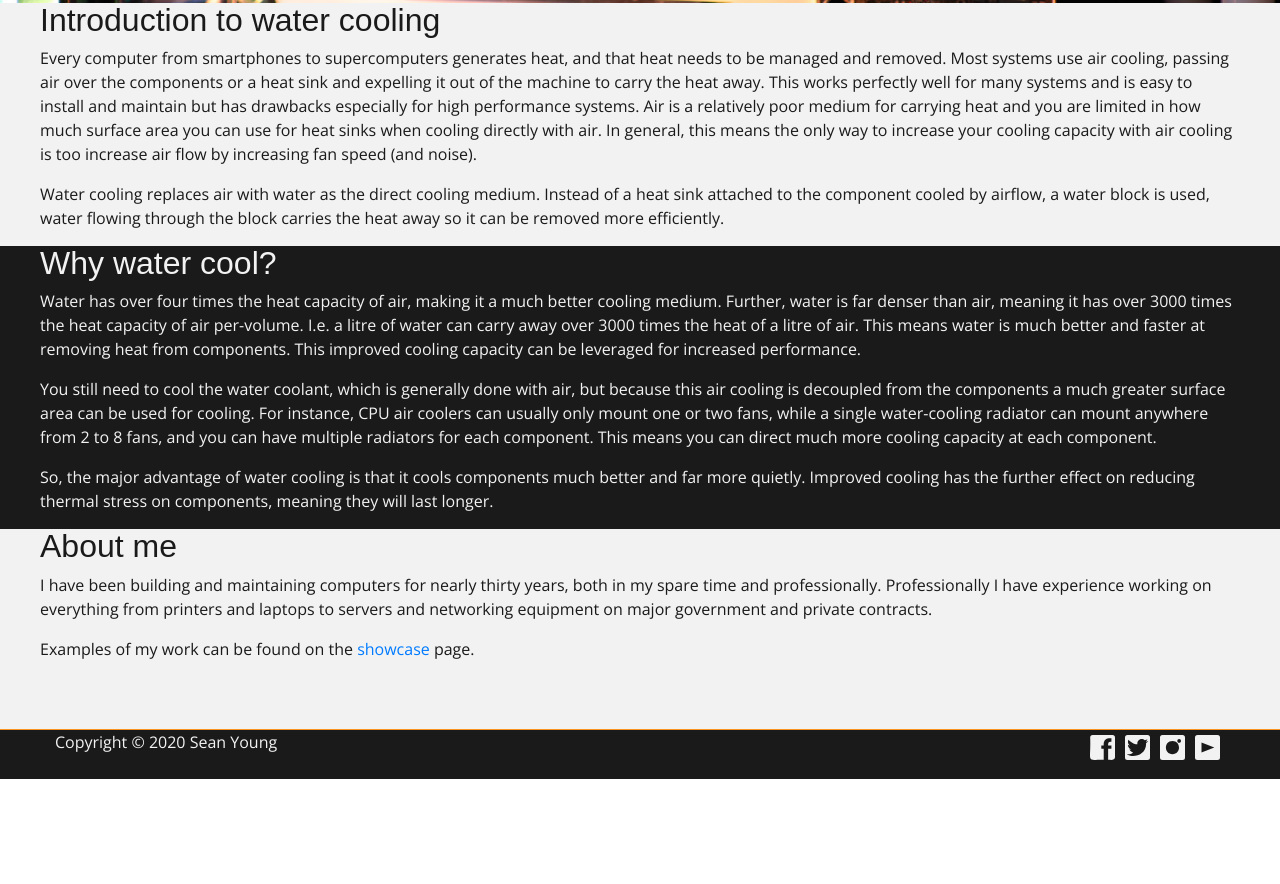
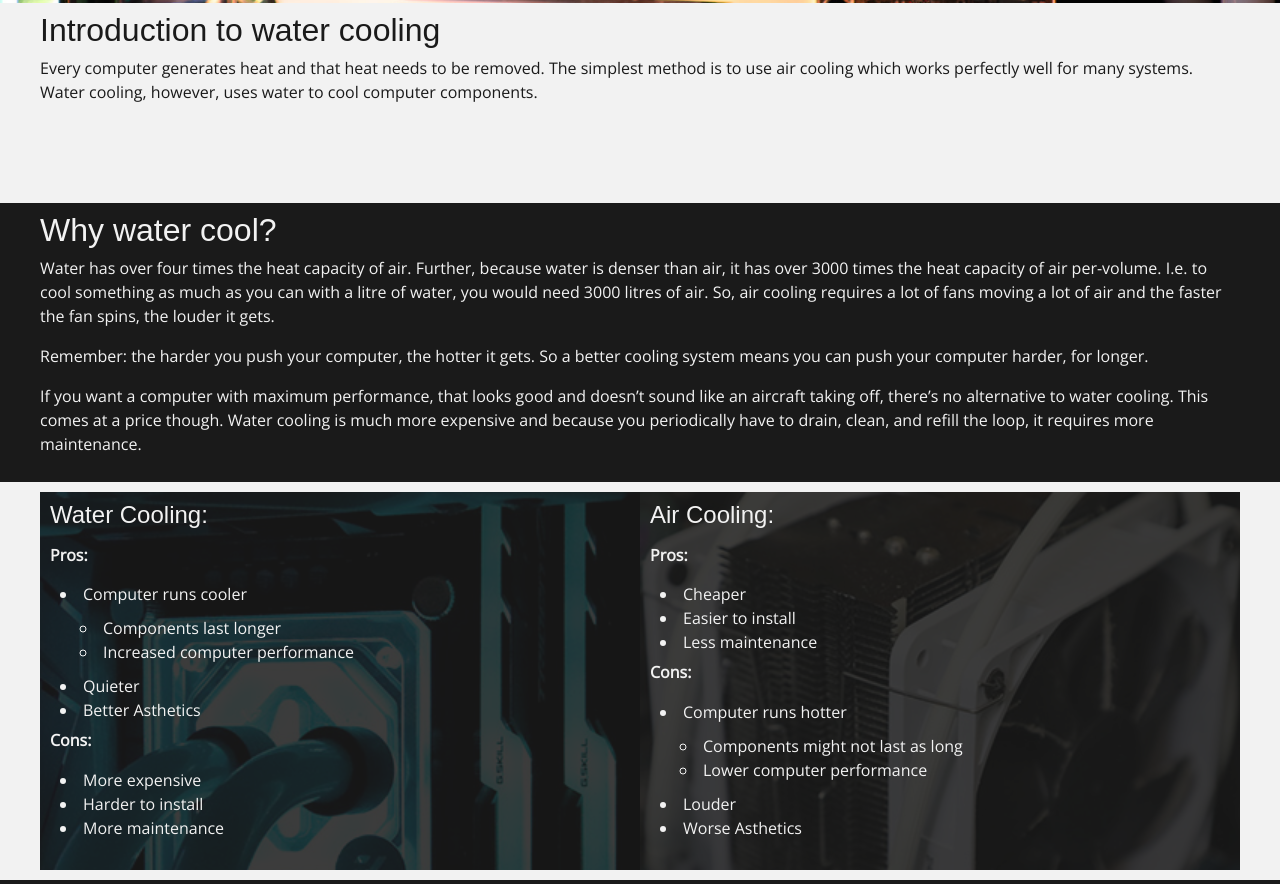
Before and after one commit to seanyoung247/HTML-First-Milestone-Project, a plain HTML site: page index.html in a window 1280 px wide. Shown: the part 797-1681 px from the top of the page. Before the commit the page ends 1576 px from the top, so only its background shows below. Drawn offline with nearby package versions, Linux system fonts and the light colour scheme; a web font is replaced by a local one.

Commit message:
release candidate 1
Added images for index.html.

Finalised homepage content.

Made home page call to action outlines thicker

Finalised styles in style.css

Converted design document (Design.docx) to pdf (design.doc).

Ran full site test.

Fixed bug with Gecko showcase layout (quicklook and description sections swapping places below sm breakpoint).

Fixed minor visual issues in all pages found during testing.

Completed README.md

```diff
--- a/assets/css/style.css
+++ b/assets/css/style.css
@@ -4,9 +4,10 @@
 
 
 /*
- * TODO:
- *		 Add default font settings.
- *		 Add expand/collapse icon to accordian.
+ * Possible changes/improvements:
+ *		 Add expand/collapse icon to showcase as it may not be
+ *			obvious what the user has to click on to expand content accordian.
+ *
  *       Global scaling of elements on really small screens?
  */
 
@@ -23,6 +24,7 @@
     --dark-color: #1a1a1a;
     --light-trans: rgba(242,242,242,0.85);  /*f2f2f2d8*/
     --dark-trans: rgba(26,26,26,0.85);      /*1a1a1ad8*/
+	--dark-trans-hint: rgba(26,26,26,0.25);
 	--accent-color: #f7931e;
 	--accent-trans: rgba(247,147,30,0.85);	/*f7931ed8*/
 
@@ -47,6 +49,9 @@ body {
 h1, h2, h3, h4, h5 {
 	font-family: 'Aldrich', sans-serif;
 }
+h6 {
+	font-weight: bold;
+}
 
  /* Prevents content getting too wide while remaining fluid below 1200px.
     I prefer this behaviour to the container class */
@@ -64,6 +69,14 @@ h1, h2, h3, h4, h5 {
          1px -1px 0 var(--dark-color),
         -1px  1px 0 var(--dark-color),
          1px  1px 0 var(--dark-color);
+}
+
+.thick-outline-text {
+	text-shadow:
+        -2px -2px 0 var(--dark-color),
+         2px -2px 0 var(--dark-color),
+        -2px  2px 0 var(--dark-color),
+         2px  2px 0 var(--dark-color);
 }
 
  /*
@@ -108,6 +121,7 @@ h1, h2, h3, h4, h5 {
     height: 25px;
 }
 
+ /* Themes the hamburger icon SVG */
 .nav-menu_icon_line {
     fill: none;
     stroke: var(--light-color);
@@ -137,6 +151,7 @@ h1, h2, h3, h4, h5 {
     background-color: var(--dark-color);
 }
 
+ /* might be able to achieve this with nth-child selector */
 #nav-item-first {
     border-top: 1px;
     border-bottom: 1px;
@@ -161,7 +176,6 @@ h1, h2, h3, h4, h5 {
  /* hero-content-wrapper stretches to fill page with a flex wrapper.
  	Child elements can then be configured to fill available space or stay
 	at bottom of the page etc.*/
-
 .hero-content-wrapper {
 	display: flex;
 	flex-direction: column;
@@ -184,8 +198,8 @@ h1, h2, h3, h4, h5 {
     background-size: cover;
 }
 
- /* if the page is going to have content below the hero image not just floated over this class pushes it
- 	to full height. If used the footer will be below the bottom of the screen so the page will always scroll */
+ /* if the page is going to have content below the hero image not just floated over, this class ensures it
+ 	dispalys full height. If used the footer will be below the bottom of the screen so the page will always scroll */
 .full-vh {
 	height: 100vh;
 }
@@ -194,6 +208,7 @@ h1, h2, h3, h4, h5 {
     min-height: 200px;
     background-color: var(--light-color);
     color: var(--dark-color);
+	padding: 10px;
 }
 
  /* If site-content-sections are children of site-content-list they will
@@ -205,6 +220,18 @@ h1, h2, h3, h4, h5 {
 .site-content-list .site-content-section:nth-child(even){
     background-color: var(--dark-color);
     color: var(--light-color);
+}
+
+.site-link {
+	color: var(--accent-color);
+}
+
+.site-link:hover {
+	color: var(--dark-color);
+	background-color: var(--accent-color);
+	text-decoration: none;
+
+	border-radius: 0.25em;
 }
 
  /*
@@ -235,7 +262,7 @@ h1, h2, h3, h4, h5 {
     overflow: hidden;
     margin: 0;
 }
- /*makes the list horizontal*/
+ /* makes the list horizontal */
 .media-icons-list li {
     float: left;
     padding: 5px;
@@ -269,7 +296,7 @@ h1, h2, h3, h4, h5 {
 }
 
  /* Child path needs to be styled, but hover event needs to be on the icon's container.
-        Otherwise hover won't work on blank part of path. */
+        Otherwise hover won't work on the blank part of path. */
 .sm-facebook_icon:hover .facebook_icon {
     fill: var(--facebook-color);
 }
@@ -312,7 +339,8 @@ h1, h2, h3, h4, h5 {
 	font-size: 200%;
 	margin: 0.5em 0;
 
-	/* If uncommented the callout title a lozenge shaped background */
+	/* If uncommented the callout title will have a
+	   lozenge shaped background */
 	/*background-color: var(--dark-trans);
 	border-radius: 1em;
 	padding: 0.25em 0.5em;*/
@@ -356,6 +384,43 @@ h1, h2, h3, h4, h5 {
 .callout-link:hover {
 	text-decoration: none;
 	color: var(--accent-color);
+	background: none;
+}
+
+#watercool-pro-con {
+	color: var(--light-color);
+	background: url("../images/index/waterblock.jpg") no-repeat;
+	background-size: cover;
+	padding: 0;
+}
+#aircool-pro-con {
+	color: var(--light-color);
+	background: url("../images/index/aircooler.jpg") no-repeat;
+	background-size: cover;
+	padding: 0;
+}
+
+.opaque-overlay {
+	background-color: var(--dark-trans);
+	padding: 10px;
+}
+
+.site-pro-con-list {
+	list-style-type: none;
+	list-style-position: inside;
+
+	margin: 0;
+	padding: 10px 0;
+}
+
+.site-pro-con-list ul li {
+	margin-left: 10px;
+	list-style-type: disc;
+}
+
+.site-pro-con-list ul ul li {
+	margin-left: 20px;
+	list-style-type: circle;
 }
 
  /*
@@ -536,6 +601,11 @@ h1, h2, h3, h4, h5 {
         -1px  1px 0 var(--dark-color),
          1px  1px 0 var(--dark-color);
 }
+
+.carousel-control-prev:hover,
+.carousel-control-next:hover {
+	background-color: var(--dark-trans-hint);
+}
  /*
   * Contact Page
   */
--- a/index.html
+++ b/index.html
@@ -60,10 +60,10 @@
             <div class="col-12 full-vh site-hero-image">
 				<div class="hero-content-wrapper content-pane">
 					<div class="callout-wrapper">
-						<h1 class="callout-title outline-text">Custom water-cooled PCs built and upgraded.</h1>
+						<h1 class="callout-title thick-outline-text">Custom water-cooled PCs built and upgraded.</h1>
 						<hr class="callout-rule">
-						<h3 class="callout-action-title outline-text">Got a project?</h3>
-						<a class="callout-button" href="contact.html">Contact Me</a>
+						<h3 class="callout-action-title thick-outline-text">Got a project?</h3>
+						<a class="callout-button" href="contact.html">Contact me</a>
 						<a class="callout-link outline-text" href="#water-cooling-intro">or read more:</a>
 					</div>
 				</div>
@@ -73,34 +73,93 @@
             <div id="water-cooling-intro" class="col-12 site-content-section">
                 <div class="content-pane">
                     <h2>Introduction to water cooling</h2>
-                    <p>Every computer from smartphones to supercomputers generates heat, and that heat needs to be managed and removed.
-						Most systems use air cooling, passing air over the components or a heat sink and expelling it out of the machine to carry the heat away.
-						This works perfectly well for many systems and is easy to install and maintain but has drawbacks especially for high performance systems.
-						Air is a relatively poor medium for carrying heat and you are limited in how much surface area you can use for heat sinks when cooling directly with air.
-						In general, this means the only way to increase your cooling capacity with air cooling is too increase air flow by increasing fan speed (and noise).</p>
-                    <p>Water cooling replaces air with water as the direct cooling medium. Instead of a heat sink attached to the component cooled by airflow, a water block
-						is used, water flowing through the block carries the heat away so it can be removed more efficiently.</p>
+                    <p> Every computer generates heat and that heat needs to be removed. The simplest method is to use air cooling
+						which works perfectly well for many systems. Water cooling, however, uses water to cool computer components. </p>
                 </div>
             </div>
             <div id="why-watercool" class="col-12 site-content-section">
                 <div class="content-pane">
                     <h2>Why water cool?</h2>
-                    <p>Water has over four times the heat capacity of air, making it a much better cooling medium. Further, water is far denser than air, meaning it has over
-						3000 times the heat capacity of air per-volume. I.e. a litre of water can carry away over 3000 times the heat of a litre of air. This means water
-						is much better and faster at removing heat from components. This improved cooling capacity can be leveraged for increased performance.</p>
-                    <p>You still need to cool the water coolant, which is generally done with air, but because this air cooling is decoupled from the components a much greater
-						surface area can be used for cooling. For instance, CPU air coolers can usually only mount one or two fans, while a single water-cooling radiator can
-						mount anywhere from 2 to 8 fans, and you can have multiple radiators for each component. This means you can direct much more cooling capacity at each component.</p>
-                    <p>So, the major advantage of water cooling is that it cools components much better and far more quietly. Improved cooling has the further effect on reducing
-						thermal stress on components, meaning they will last longer.</p>
-                </div>
+                    <p> Water has over four times the heat capacity of air. Further, because water is denser than air, it has over
+						3000 times the heat capacity of air per-volume. I.e. to cool something as much as you can with a litre of water,
+						you would need 3000 litres of air. So, air cooling requires a lot of fans moving a lot of air and the faster the
+						fan spins, the louder it gets. </p>
+					<p> Remember: the harder you push your computer, the hotter it gets. So a better cooling system means you can push
+						your computer harder, for longer. </p>
+					<p> If you want a computer with maximum performance, that looks good and doesn’t sound like an aircraft taking off,
+						there’s no alternative to water cooling. This comes at a price though. Water cooling is much more expensive and
+						because you periodically have to drain, clean, and refill the loop, it requires more maintenance. </p>
+				</div>
+			</div>
+			<div id="pros-and-cons" class="col-12 site-content-section">
+				<div class="row content-pane">
+
+					<div id="watercool-pro-con" class="col-12 col-md-6">
+						<div class="opaque-overlay">
+							<h4>Water Cooling:</h4>
+							<ul class="site-pro-con-list">
+								<li>
+									<h6>Pros:</h6>
+									<ul class="site-pro-con-list">
+										<li>
+											Computer runs cooler
+											<ul class="site-pro-con-list">
+												<li>Components last longer</li>
+												<li>Increased computer performance</li>
+											</ul>
+										</li>
+										<li>Quieter</li>
+										<li>Better Asthetics</li>
+									</ul>
+								</li>
+								<li>
+									<h6>Cons:</h6>
+									<ul class="site-pro-con-list">
+										<li>More expensive</li>
+										<li>Harder to install</li>
+										<li>More maintenance</li>
+									</ul>
+								</li>
+							</ul>
+						</div>
+					</div>
+					<div id="aircool-pro-con" class="col-12 col-md-6">
+						<div class="opaque-overlay">
+							<h4>Air Cooling:</h4>
+							<ul class="site-pro-con-list">
+								<li>
+									<h6>Pros:</h6>
+									<ul class="site-pro-con-list">
+										<li>Cheaper</li>
+										<li>Easier to install</li>
+										<li>Less maintenance</li>
+									</ul>
+								</li>
+								<li>
+									<h6>Cons:</h6>
+									<ul class="site-pro-con-list">
+										<li>
+											Computer runs hotter
+											<ul class="site-pro-con-list">
+												<li>Components might not last as long</li>
+												<li>Lower computer performance</li>
+											</ul>
+										</li>
+										<li>Louder</li>
+										<li>Worse Asthetics</li>
+									</ul>
+								</li>
+							</ul>
+						</div>
+					</div>
+				</div>
             </div>
             <div id="about-me" class="col-12 site-content-section">
                 <div class="content-pane">
                     <h2>About me</h2>
                     <p>I have been building and maintaining computers for nearly thirty years, both in my spare time and professionally. Professionally I have experience working on
 						everything from printers and laptops to servers and networking equipment on major government and private contracts.</p>
-					<p>Examples of my work can be found on the <a href="showcase.html">showcase</a> page.</p>
+					<p>Examples of my work can be found on the <a class="site-link" href="showcase.html">showcase</a> page.</p>
                 </div>
             </div>
         </div>
@@ -108,10 +167,10 @@
 
     <footer class="container-fluid site-footer">
         <div class="row content-pane">
-			<div class="col-4 col-sm-6">
+			<div id="footer-copy-notice" class="col-4 col-sm-6 p-0">
 				<p><span class="d-none d-sm-inline">Copyright</span> &copy; 2020 <span class="d-none d-sm-inline">Sean Young</span></p>
 			</div>
-            <div class="col-8 col-sm-6 content-pane media-icons-wrapper">
+            <div class="col-8 col-sm-6 p-0 content-pane media-icons-wrapper">
                 <ul class="media-icons-list">
                     <li>
                         <a href="#">
```
Also changed, not shown: contact.html (+3 -3 lines), showcase.html (+10 -10 lines), assets/images/index/aircooler.jpg (added), assets/images/index/waterblock.jpg (added).
